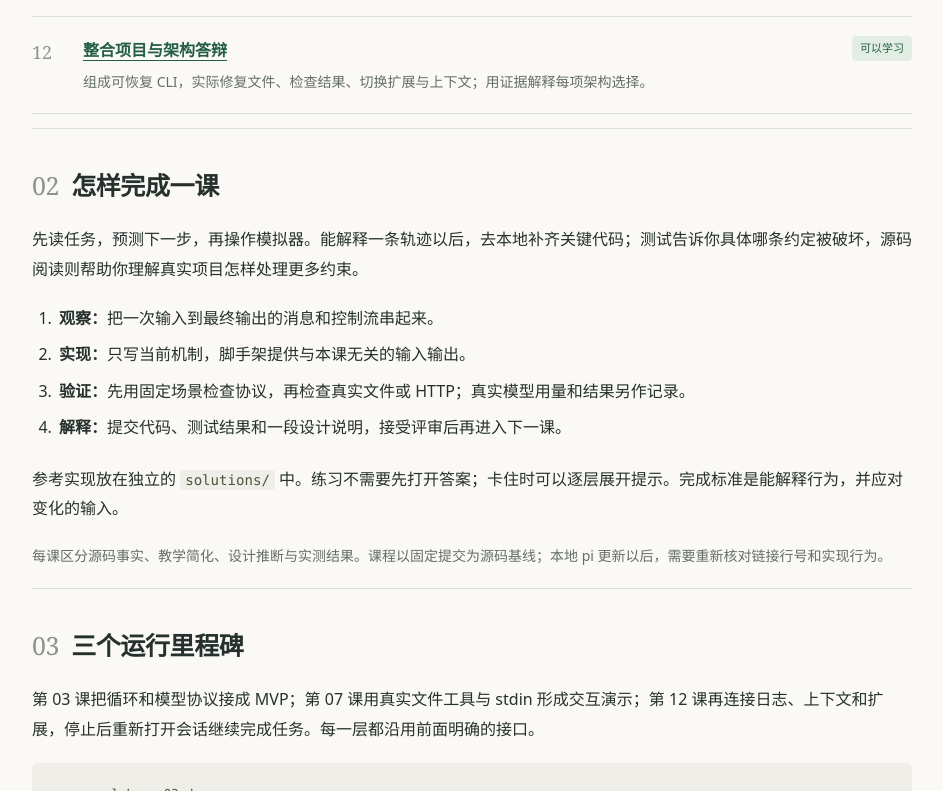
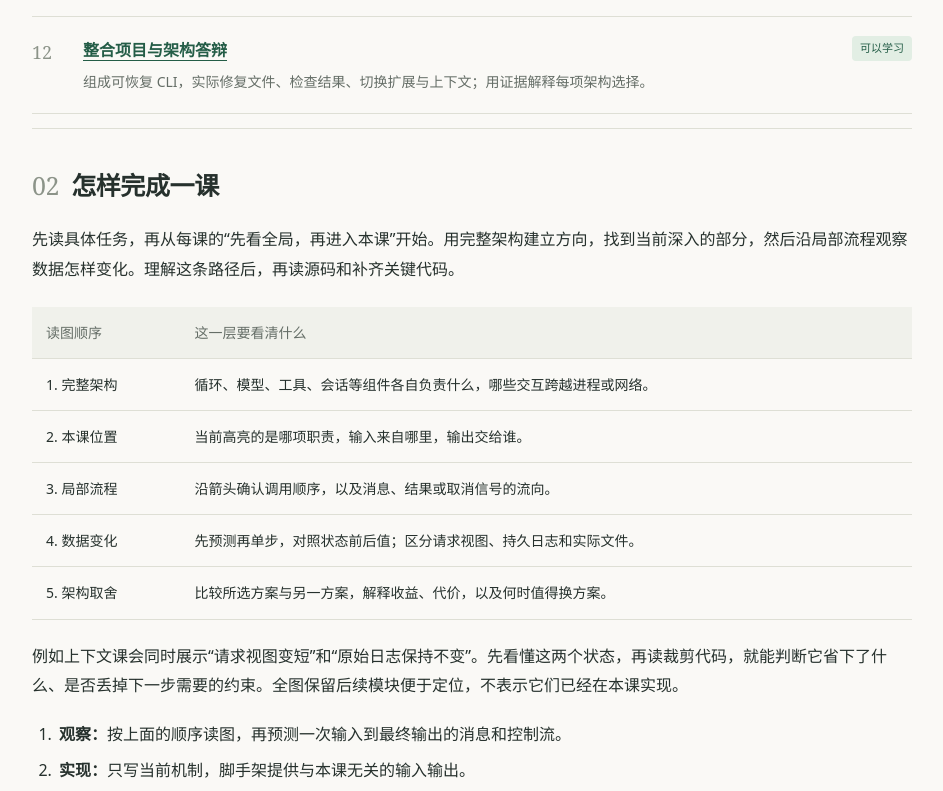
Before and after one commit to realOzine/pi-tutorial, a website: page site/index.html in a window 1280 px wide. Shown: the part 2009-2800 px from the top of the page, without its empty margins (322-1265 px from the left). Drawn offline with Linux system fonts and the light colour scheme.

Commit message:
docs: guide learners from architecture maps to code

```diff
--- a/site/index.html
+++ b/site/index.html
@@ -46,6 +46,7 @@
       <div class="note">
         <p class="note-label">从会解释一条轨迹开始</p>
         <p>不熟悉 TypeScript 时先读第 00 课；能读 async/await 时，从第 01 课开始。默认演示和检查使用固定场景，不需要密钥。页面单步动画是教学模拟，Node 实验才执行代码；真实模型需要在终端显式启用。</p>
+        <a class="next-link" href="lessons/01-agent-loop.html#atlas">先看完整架构与最小循环的位置 →</a>
         <a class="next-link" href="lessons/00-typescript.html">先补齐 TypeScript →</a>
         <a class="next-link" href="lessons/01-agent-loop.html">直接进入最小 Agent 循环 →</a>
       </div>
@@ -70,9 +71,20 @@
       </section>
       <section id="method" aria-labelledby="method-heading">
         <h2 id="method-heading"><span class="section-number">02</span>怎样完成一课</h2>
-        <p>先读任务，预测下一步，再操作模拟器。能解释一条轨迹以后，去本地补齐关键代码；测试告诉你具体哪条约定被破坏，源码阅读则帮助你理解真实项目怎样处理更多约束。</p>
+        <p>先读具体任务，再从每课的“先看全局，再进入本课”开始。用完整架构建立方向，找到当前深入的部分，然后沿局部流程观察数据怎样变化。理解这条路径后，再读源码和补齐关键代码。</p>
+        <div class="table-scroll"><table>
+          <thead><tr><th>读图顺序</th><th>这一层要看清什么</th></tr></thead>
+          <tbody>
+            <tr><td>1. 完整架构</td><td>循环、模型、工具、会话等组件各自负责什么，哪些交互跨越进程或网络。</td></tr>
+            <tr><td>2. 本课位置</td><td>当前高亮的是哪项职责，输入来自哪里，输出交给谁。</td></tr>
+            <tr><td>3. 局部流程</td><td>沿箭头确认调用顺序，以及消息、结果或取消信号的流向。</td></tr>
+            <tr><td>4. 数据变化</td><td>先预测再单步，对照状态前后值；区分请求视图、持久日志和实际文件。</td></tr>
+            <tr><td>5. 架构取舍</td><td>比较所选方案与另一方案，解释收益、代价，以及何时值得换方案。</td></tr>
+          </tbody>
+        </table></div>
+        <p>例如上下文课会同时展示“请求视图变短”和“原始日志保持不变”。先看懂这两个状态，再读裁剪代码，就能判断它省下了什么、是否丢掉下一步需要的约束。全图保留后续模块便于定位，不表示它们已经在本课实现。</p>
         <ol>
-          <li><strong>观察：</strong>把一次输入到最终输出的消息和控制流串起来。</li>
+          <li><strong>观察：</strong>按上面的顺序读图，再预测一次输入到最终输出的消息和控制流。</li>
           <li><strong>实现：</strong>只写当前机制，脚手架提供与本课无关的输入输出。</li>
           <li><strong>验证：</strong>先用固定场景检查协议，再检查真实文件或 HTTP；真实模型用量和结果另作记录。</li>
           <li><strong>解释：</strong>提交代码、测试结果和一段设计说明，接受评审后再进入下一课。</li>
```
Also changed, not shown: docs/curriculum.md (+12 -2 lines), README.md.
